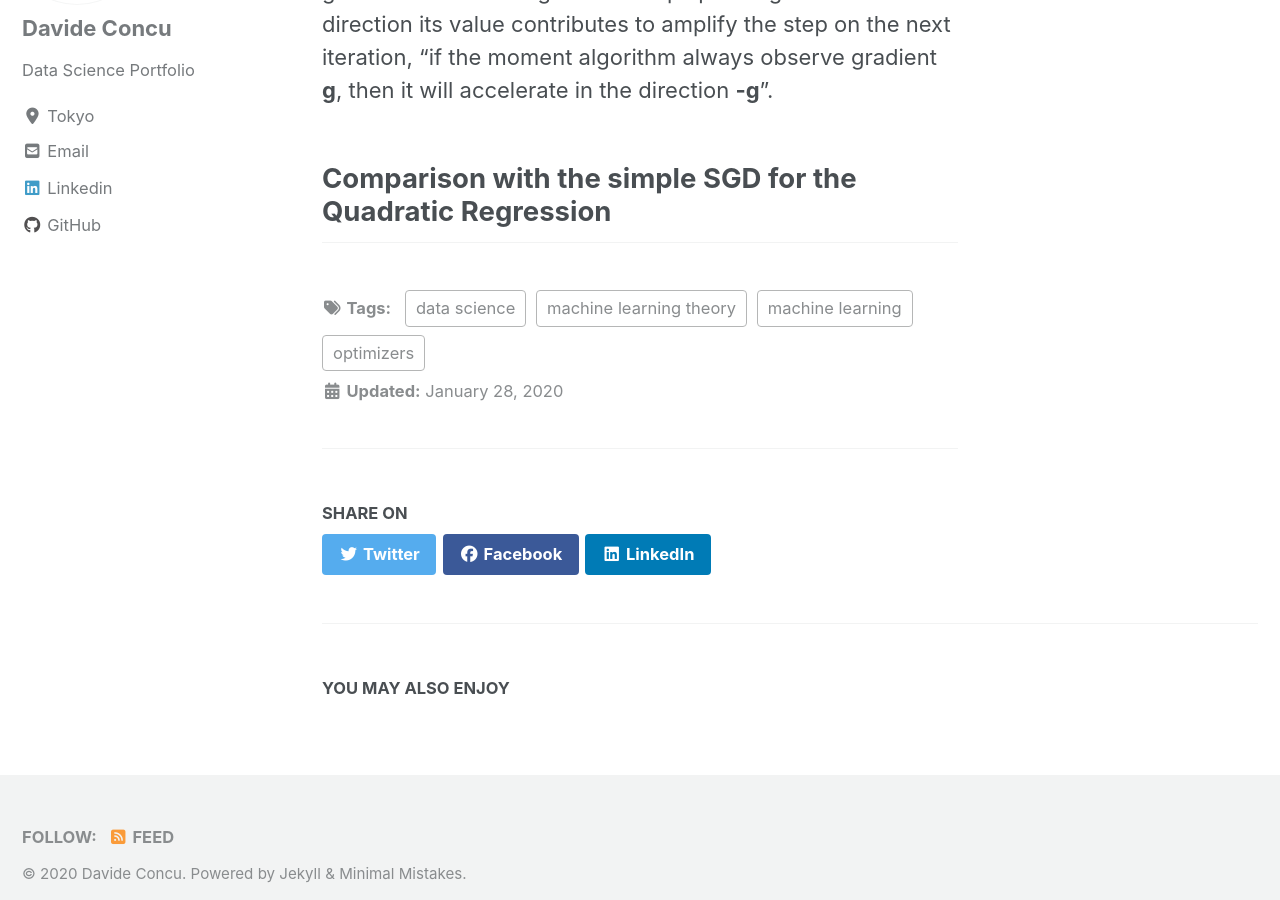
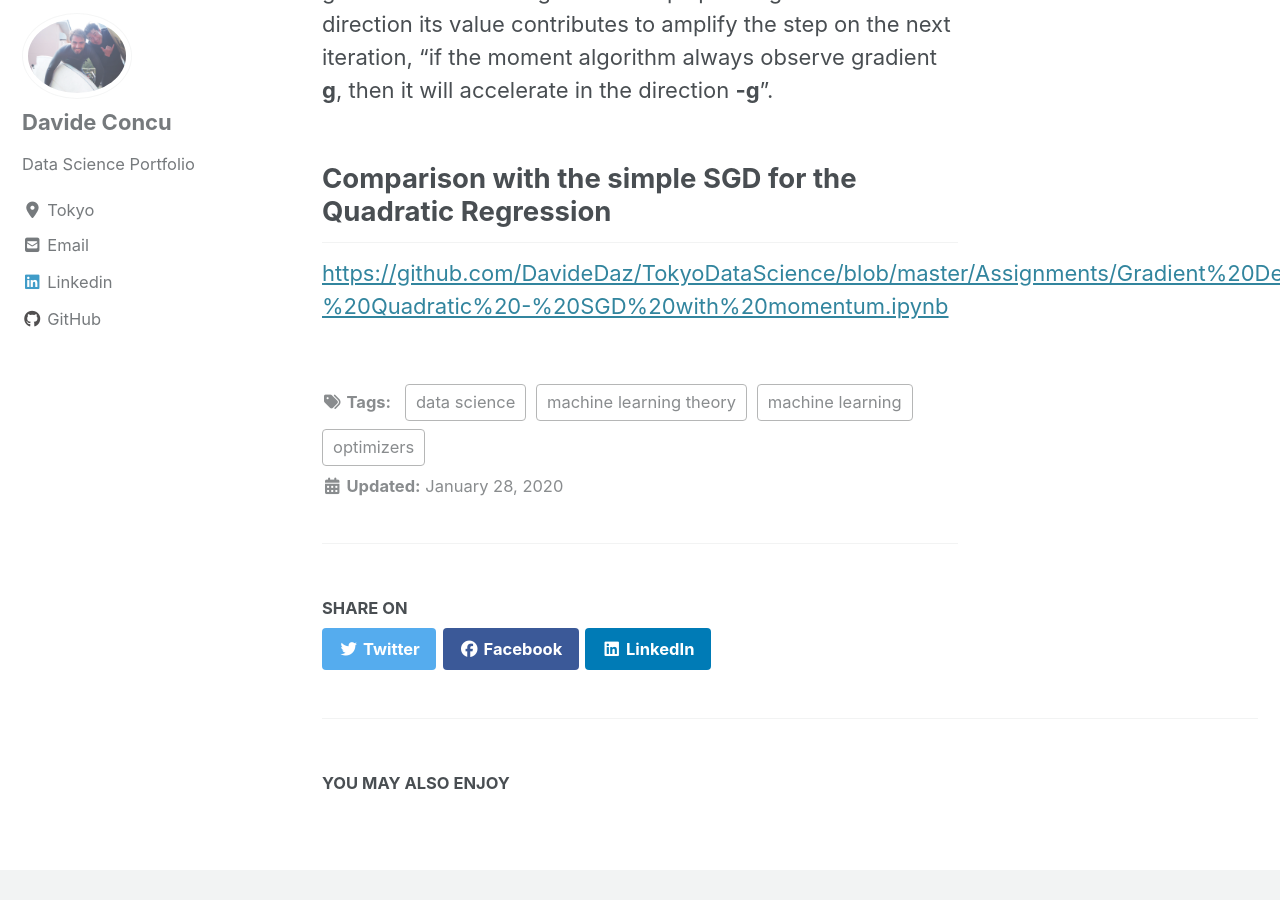
Before and after one commit to DavideDaz/EntuData, a Jekyll site: the page built from _posts/2020-01-28-OptimizersComparison.md, in a window 1280 px wide and 900 px high, scrolled down 4471 px. Built offline with Jekyll 4.4.1, drawn with Linux system fonts in a browser that asks for light colours; cached includes are drawn as plain includes; nearby versions of some CDN libraries; formulas are drawn with MathJax 3; part of the change alters nothing that is shown.

Commit message:
notebook link

```diff
--- a/_posts/2020-01-28-OptimizersComparison.md
+++ b/_posts/2020-01-28-OptimizersComparison.md
@@ -57,3 +57,5 @@ $$ \mathbf{\theta} \leftarrow \mathbf{\theta}+\textbf{v}$$
 As specified in the Machine Learning text, "the step size depends on how large and how aligned a sequence of gradients are". If the gradient keeps pointing on the same direction its value contributes to amplify the step on the next iteration, "if the moment algorithm always observe gradient **g**, then it will accelerate in the direction **-g**".
 
 ## Comparison with the simple SGD for the Quadratic Regression
+
+[https://github.com/DavideDaz/TokyoDataScience/blob/master/Assignments/Gradient%20Descent%20Assignment/Basis%20Neural%20Network%20-%20Quadratic%20-%20SGD%20with%20momentum.ipynb](here)
```
